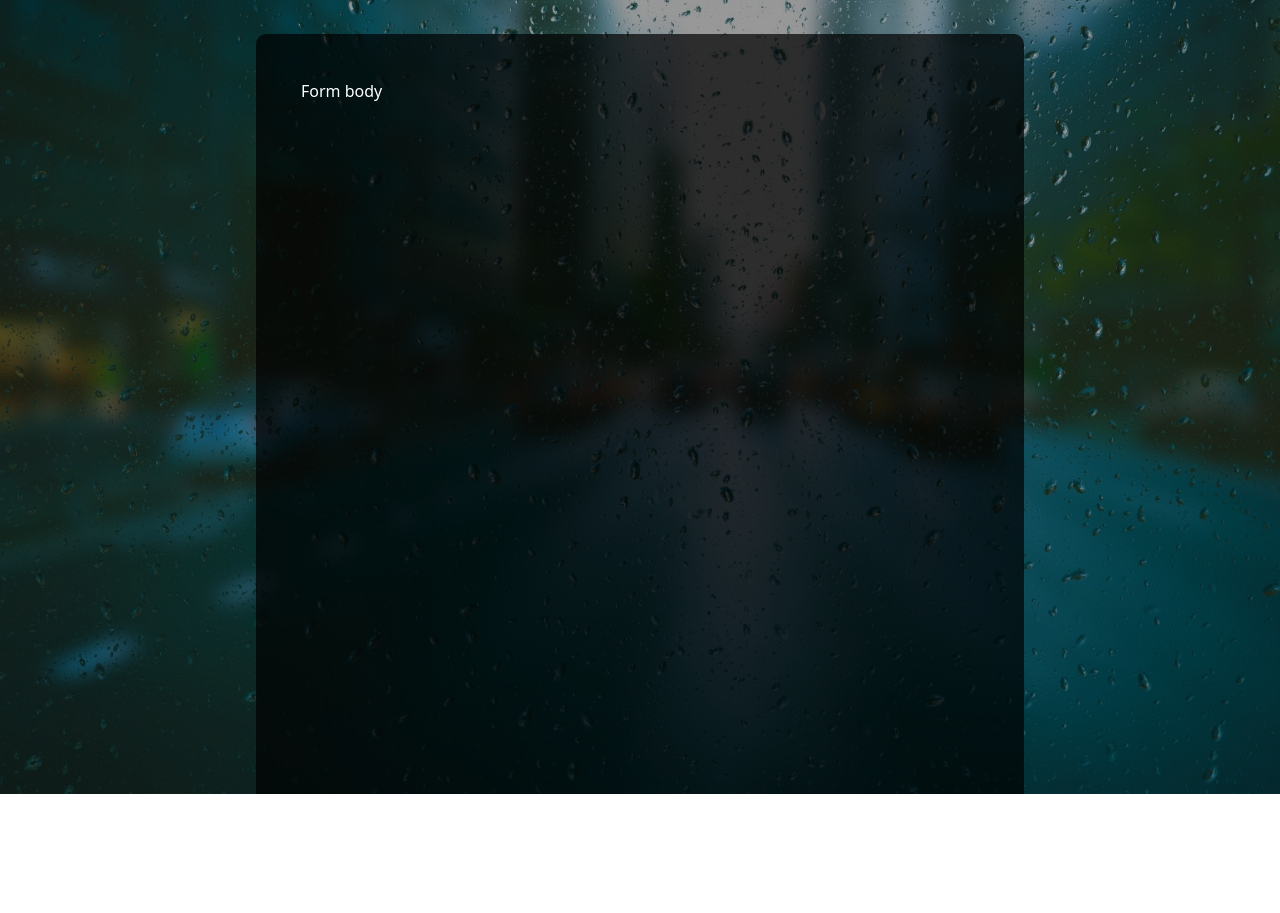
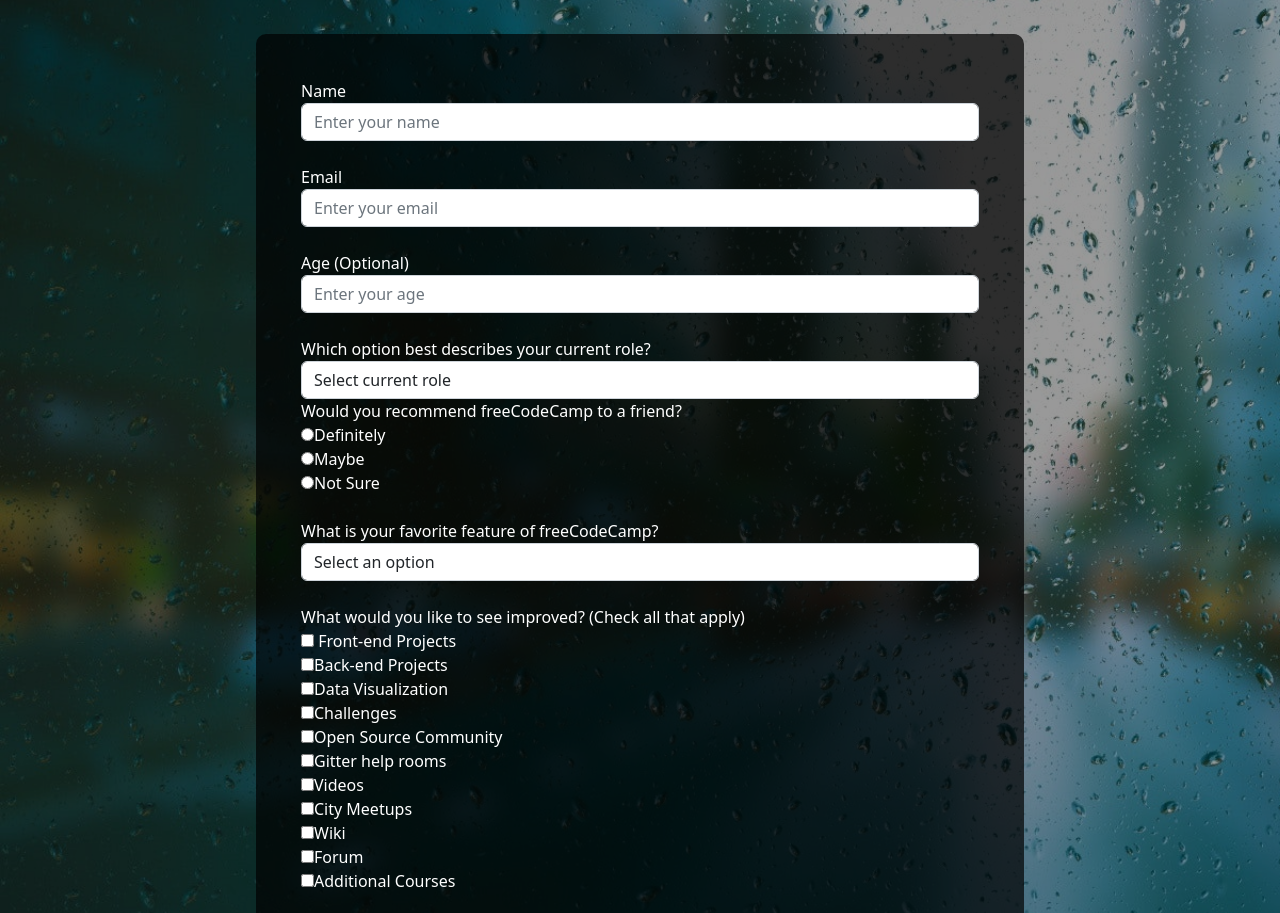
Before and after one commit to iyinusa/microverse-ex1, a plain HTML site: page index.html in a window 1280 px wide. Shown: the part 129-1042 px from the top of the page. Before the commit the page ends 923 px from the top, so only its background shows below. Drawn offline with nearby package versions, Linux system fonts and the light colour scheme.

Commit message:
added form

```diff
--- a/index.html
+++ b/index.html
@@ -17,8 +17,79 @@
 
         <!-- FORM BODY -->
         <div class="form_body">
-                    Form body
+            <form action="index.php" method="post">
+                <div class="form-group">
+                    <label for="name">Name</label>
+                    <input type="text" class="form-control" id="name" name="name" placeholder="Enter your name"
+                           required>
                 </div>
+                <br/>
+                <div class="form-group">
+                    <label for="email">Email</label>
+                    <input type="email" class="form-control" id="email" name="email" placeholder="Enter your email">
+                </div>
+                <br/>
+                <div class="form-group">
+                    <label for="age">Age (Optional)</label>
+                    <input type="number" class="form-control" id="age" name="age" placeholder="Enter your age">
+                </div>
+                <br/>
+                <div class="form-group">
+                    <label for="role-description">Which option best describes your current role?</label>
+                    <select id="role-description" class="form-control">
+                        <option value="">Select current role</option>
+                        <option value="1">Student</option>
+                        <option value="2">Full Time Job</option>
+                        <option value="3">Full Time Learner</option>
+                        <option value="4">Prefer Not To Say</option>
+                        <option value="5">Other</option>
+                    </select>
+                </div>
+                <div class="form-group">
+                    <label id="recommend" class="form-check-label">Would you recommend freeCodeCamp to a friend?</label>
+                    <br/>
+
+                    <input type="radio" for="recommend" value="Definitely">Definitely<br>
+                    <input type="radio" for="recommend_2" value="Maybe">Maybe<br>
+                    <input type="radio" id="recommend_3" value="Not Sure">Not Sure<br>
+
+                </div>
+                <br/>
+                <div class="form-group">
+                    <label for="favorite-feature">What is your favorite feature of freeCodeCamp?</label>
+                    <select id="favorite-feature" class="form-control">
+                        <option value="">Select an option</option>
+                        <option value="1">Challenges</option>
+                        <option value="2">Projects</option>
+                        <option value="3">Community</option>
+                        <option value="4">Open Source</option>
+                    </select>
+                </div>
+                <br/>
+                <div class="form-group">
+                    <label id="suggestion"> What would you like to see improved? (Check all that apply)
+                    </label>
+                    <br/>
+                    <input type="checkbox" for="suggestion" value=" Front-end Projects"> Front-end Projects<br>
+                    <input type="checkbox" for="suggestion" value="Back-end Projects">Back-end Projects<br>
+                    <input type="checkbox" for="suggestion" value="Data Visualization">Data Visualization<br>
+                    <input type="checkbox" for="suggestion" value="Challenges">Challenges<br>
+                    <input type="checkbox" for="suggestion" value="Open Source Community">Open Source Community<br>
+                    <input type="checkbox" for="suggestion" value="Gitter help rooms">Gitter help rooms<br>
+                    <input type="checkbox" for="suggestion" value="videos">Videos<br>
+                    <input type="checkbox" for="suggestion" value="City Meetups">City Meetups<br>
+                    <input type="checkbox" for="suggestion" value="Wiki">Wiki<br>
+                    <input type="checkbox" for="suggestion" value="Forum">Forum<br>
+                    <input type="checkbox" for="suggestion" value="Additional Courses">Additional Courses<br>
+                </div>
+                <br/>
+                <div class="form-group">
+                    <label for="comments">What is your favorite language?</label>
+                    <textarea class="form-control" id="comments" name="comments" rows="3"></textarea>
+                </div>
+                <br/>
+                <button type="submit" class="btn btn-success">Submit</button>
+            </form>
         </div>
     </div>
 
```
Lines whose indentation alone changed are shown as unchanged.
